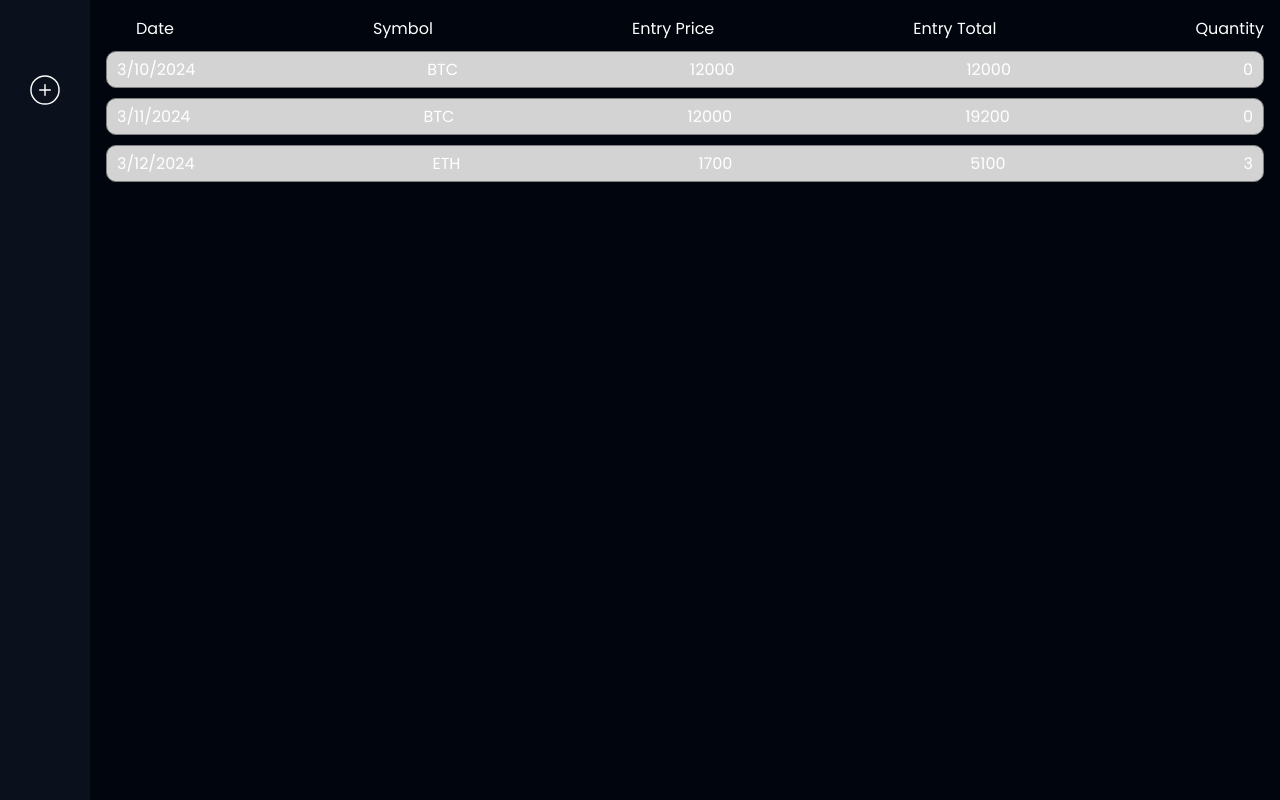
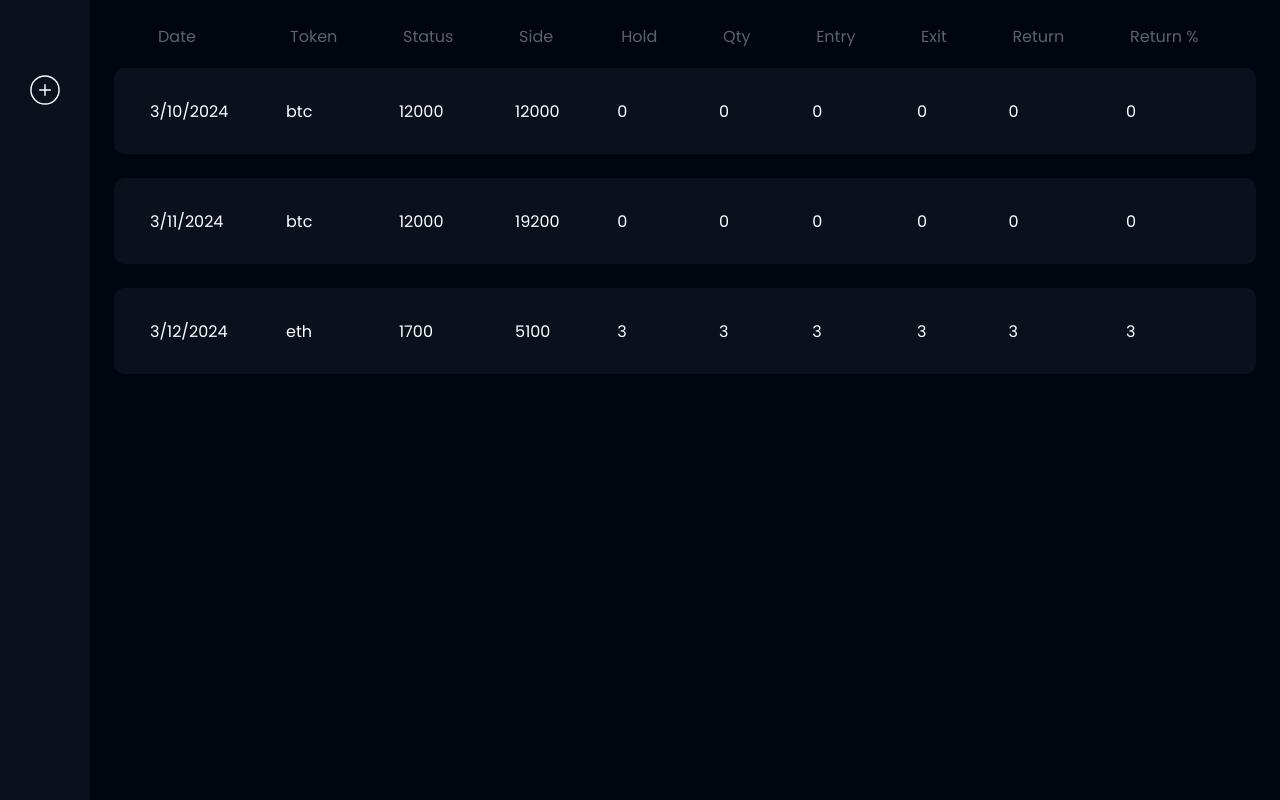
Before and after one commit to flipjorge/trading-journal-react, a React (Vite) app: page / in a window 1280 px wide. Built offline with nearby package versions, Linux system fonts and the light colour scheme.

Commit message:
Apply design to trades list

```diff
--- a/src/components/TradesList.tsx
+++ b/src/components/TradesList.tsx
@@ -2,24 +2,27 @@ import styled from 'styled-components';
 import { Trade } from '../models/tradeModels';
 import TradesListItem from './TradesListItem';
 
-const List = styled.div`
-    display: block;
-    position: relative;
-    margin: 16px;
+const Grid = styled.div`
+    display: grid;
+    align-self: start;
+    grid-template-columns: repeat(10, auto);
+    margin: 24px 24px 0 24px;
+    font-size: 16px;
+    row-gap: 24px;
+`
 
-    .header {
-        display: flex;
-        justify-content: space-between;
-        padding-left: 30px;
+const HeadRow = styled.div`
+    display: contents;
+    color: ${props => props.theme.label};
+
+    div {
+        height: 24px;
+        padding: 0 8px;
+        margin-bottom: -4px;
     }
 
-    ul {
-        display: block;
-        list-style-type: none;
-    }
-
-    li {
-        margin-bottom: 10px;
+    div:first-child {
+        margin-left: 36px;
     }
 `
 
@@ -34,20 +37,23 @@ const TradesList = ({trades, onTradeSelected}:TradesListProps) => {
         if(onTradeSelected) onTradeSelected(trade);
     }
 
-    return <List>
-        <ul className='header'>
-            <li>Date</li>
-            <li>Symbol</li>
-            <li>Entry Price</li>
-            <li>Entry Total</li>
-            <li>Quantity</li>
-        </ul>
-        <ul>
-            {trades.map(trade => (
-                <TradesListItem key={trade.id} trade={trade} onSelected={handleItemSelected}/>
-            ))}
-        </ul>
-    </List>
+    return <Grid>
+        <HeadRow>
+            <div>Date</div>
+            <div>Token</div>
+            <div>Status</div>
+            <div>Side</div>
+            <div>Hold</div>
+            <div>Qty</div>
+            <div>Entry</div>
+            <div>Exit</div>
+            <div>Return</div>
+            <div>Return %</div>
+        </HeadRow>
+        {trades.map(trade => (
+            <TradesListItem key={trade.id} trade={trade} onSelected={handleItemSelected}/>
+        ))}
+    </Grid>
 }
 
 export default TradesList;
--- a/src/components/TradesListItem.tsx
+++ b/src/components/TradesListItem.tsx
@@ -3,15 +3,26 @@ import { Trade } from "../models/tradeModels";
 import { useTradeEntryPrice, useTradeEntryTotal,
     useTradeFirstDate, useTradeTotalQuantity } from "../hooks/tradeHooks";
 
-const Item = styled.li`
-    display: flex;
-    justify-content: space-between;
-    padding: 5px 10px;
-    border-radius: 10px;
-    background-color: lightgray;
-    border: 1px solid gray;
-    font-size: 1.8;
-    text-transform: uppercase;
+const Item = styled.div`
+    display: contents;
+
+    div {
+        display: flex;
+        align-items: center;
+        box-sizing: border-box;
+        height: 86px;
+        padding: 26px 4px;
+        background-color: ${props => props.theme.secondaryBackground};
+    }
+
+    div:first-child {
+        border-radius: 10px 0 0 10px;
+        padding-left: 36px;
+    }
+
+    div:last-child {
+        border-radius: 0 10px 10px 0;
+    }
 `
 
 type TradeListItemProps = {
@@ -36,6 +47,11 @@ const TradesListItem = ({trade, onSelected}:TradeListItemProps) => {
         <div>{entryPrice}</div>
         <div>{entryTotal}</div>
         <div>{totalQuantity}</div>
+        <div>{totalQuantity}</div>
+        <div>{totalQuantity}</div>
+        <div>{totalQuantity}</div>
+        <div>{totalQuantity}</div>
+        <div>{totalQuantity}</div>
     </Item>
 };
 
--- a/src/pages/TradesPage.tsx
+++ b/src/pages/TradesPage.tsx
@@ -17,9 +17,9 @@ const TradesPage = () => {
         openTradeDialog();
     }
 
-    return <div>
+    return <>
         <TradesList trades={trades} onTradeSelected={handleTradeSelected}/>
-    </div>;
+    </>;
 }
 
 export default TradesPage;
--- a/src/styles/DarkTheme.ts
+++ b/src/styles/DarkTheme.ts
@@ -2,7 +2,7 @@ const DarkTheme = {
     primaryBackground: "#00050E",
     secondaryBackground: "#0B111C",
     default: "#FFF",
-    label: "A7BAD1",
+    label: "#59636F",
     winBackground: "A7BAD1",
     lossBackground: "1EAF83",
     winFont: "1EAF83",
--- a/src/styles/Global.ts
+++ b/src/styles/Global.ts
@@ -12,6 +12,14 @@ const GlobalStyles = createGlobalStyle`
         overflow: hidden;
     }
 
+    ul {
+        list-style-type: none;
+    }
+
+    table {
+        border-collapse: collapse;
+    }
+
     .invalidInput {
         border: 2px red solid;
     }
```
